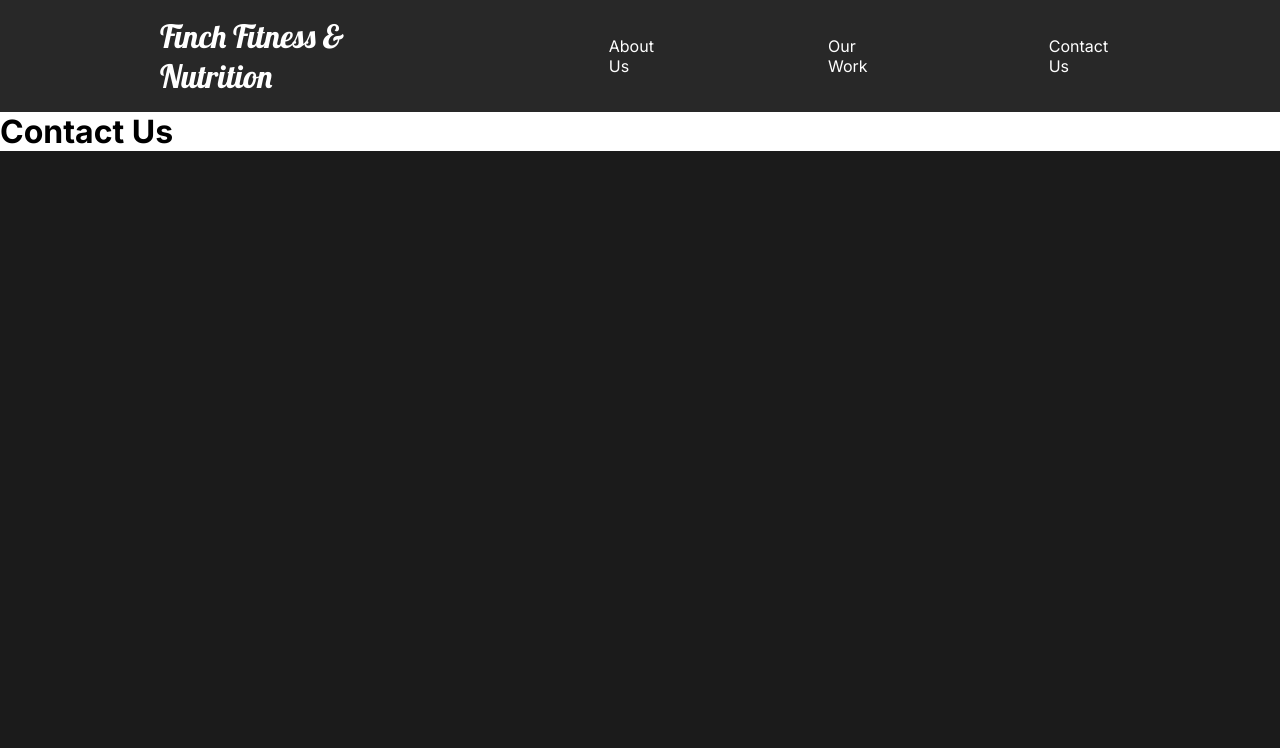
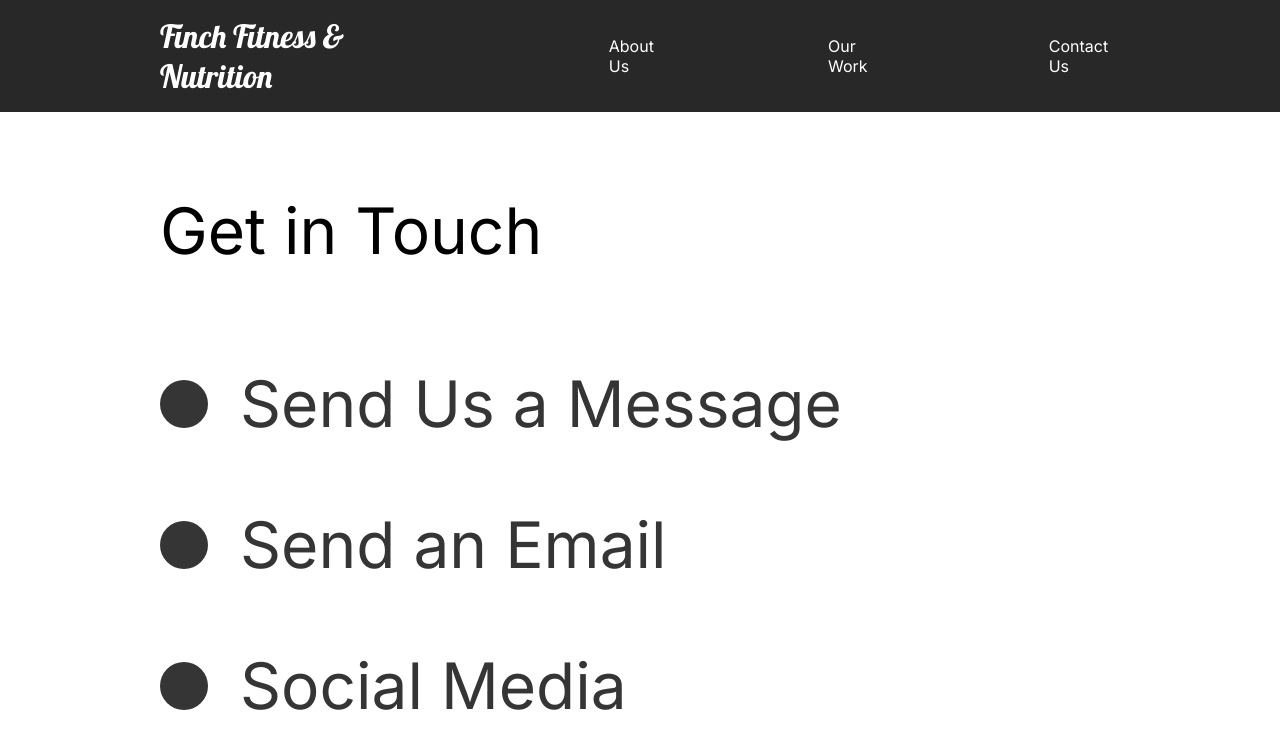
Before and after one commit to Chris-Finch/capture-website, a React (Create React App) app: page /contact in a window 1280 px wide. Shown: the top 748 px of the page. Built offline with nearby package versions, Linux system fonts and the light colour scheme.

Commit message:
Contact page/quirk fixes

```diff
--- a/package.json
+++ b/package.json
@@ -6,7 +6,7 @@
     "@testing-library/jest-dom": "^5.11.9",
     "@testing-library/react": "^11.2.3",
     "@testing-library/user-event": "^12.6.2",
-    "framer-motion": "^3.2.2-rc.1",
+    "framer-motion": "^2.9.0",
     "react": "^17.0.1",
     "react-dom": "^17.0.1",
     "react-intersection-observer": "^8.31.0",
--- a/src/App.js
+++ b/src/App.js
@@ -18,6 +18,7 @@
   return (
     <div className="App">
       <GlobalStyle />
+
       <Nav />
       <AnimatePresence exitBeforeEnter>
         <Switch location={location} key={location.pathname}>
--- a/src/animation.js
+++ b/src/animation.js
@@ -1,7 +1,7 @@
 export const pageAnimation = {
   hidden: {
     opacity: 0,
-    y: 300,
+    y: -300,
   },
   show: {
     opacity: 1,
--- a/src/components/FaqSection.js
+++ b/src/components/FaqSection.js
@@ -17,6 +17,7 @@
       <h2>
         Any Questions<span>FAQ</span>
       </h2>
+      {/* AnimateSharedLayout from framermotion lets detects if the layout changes, which it does when we toggle each question. Wrap around entire component/components */}
       <AnimateSharedLayout>
         <Toggle title="How Do I Start?">
           <div className="answer">
--- a/src/components/GlobalStyle.js
+++ b/src/components/GlobalStyle.js
@@ -11,7 +11,7 @@
     body{
         background: #1b1b1b;
         font-family: 'Inter', sans-serif;
-
+        overflow-x: hidden;
     }
     button{
         font-weight: bold;
--- a/src/components/Nav.js
+++ b/src/components/Nav.js
@@ -32,6 +32,9 @@
   align-items: center;
   padding: 1rem 10rem;
   background: #282828;
+  position: sticky;
+  top: 0;
+  z-index: 10;
   a {
     color: white;
     text-decoration: none;
--- /dev/null
+++ b/src/components/ScrollTop.js
@@ -0,0 +1,15 @@
+import { useEffect } from "react";
+import { useLocation } from "react-router-dom";
+
+const ScrollTop = () => {
+  const { pathname } = useLocation();
+  useEffect(() => {
+    window.scroll({
+      top: 0,
+      left: 0,
+    });
+  }, [pathname]);
+  return null;
+};
+
+export default ScrollTop;
--- a/src/components/Toggle.js
+++ b/src/components/Toggle.js
@@ -4,7 +4,7 @@
 const Toggle = ({ children, title }) => {
   const [toggle, setToggle] = useState(false);
   return (
-    // layout prop just lets framer motion know this component is changing
+    // layout prop just lets framer motion know this component is changing. use with AnimateSharedLayout(in FaqSection)
     <motion.div layout className="question" onClick={() => setToggle(!toggle)}>
       <motion.h4 layout>{title}</motion.h4>
       {toggle ? children : ""}
--- a/src/pages/AboutUs.js
+++ b/src/pages/AboutUs.js
@@ -5,6 +5,7 @@
 // Animations
 import { motion } from "framer-motion";
 import { pageAnimation } from "../animation";
+import ScrollTop from "../components/ScrollTop";
 
 const AboutUs = () => {
   return (
@@ -17,6 +18,7 @@
       <AboutSection />
       <ServicesSection />
       <FaqSection />
+      <ScrollTop />
     </motion.div>
   );
 };
--- a/src/pages/ContactUs.js
+++ b/src/pages/ContactUs.js
@@ -1,19 +1,77 @@
 // Animations
 import { motion } from "framer-motion";
-import { pageAnimation } from "../animation";
+import { pageAnimation, titleAnim } from "../animation";
+import styled from "styled-components";
+import ScrollTop from "../components/ScrollTop";
 
 const ContactUs = () => {
   return (
-    <motion.div
+    <ContactStyle
       exit="exit"
       variants={pageAnimation}
       initial="hidden"
       animate="show"
       style={{ background: "#fff" }}
     >
-      <h1>Contact Us</h1>
-    </motion.div>
+      <Title>
+        <Hide>
+          <motion.h2 variants={titleAnim}>Get in Touch</motion.h2>
+        </Hide>
+      </Title>
+
+      <div>
+        <Hide>
+          <Social variants={titleAnim}>
+            <Circle />
+            <h2>Send Us a Message</h2>
+          </Social>
+        </Hide>
+        <Hide>
+          <Social variants={titleAnim}>
+            <Circle />
+            <h2>Send an Email</h2>
+          </Social>
+        </Hide>
+        <Hide>
+          <Social variants={titleAnim}>
+            <Circle />
+            <h2>Social Media</h2>
+          </Social>
+        </Hide>
+      </div>
+      <ScrollTop />
+    </ContactStyle>
   );
 };
 
+const ContactStyle = styled(motion.div)`
+  padding: 5rem 10rem;
+  color: #353535;
+  min-height: 90vh;
+`;
+
+const Title = styled.div`
+  margin-bottom: 4rem;
+  color: black;
+`;
+
+const Hide = styled.div`
+  overflow: hidden;
+`;
+
+const Circle = styled.div`
+  border-radius: 50%;
+  width: 3rem;
+  height: 3rem;
+  background: #353535;
+`;
+
+const Social = styled(motion.div)`
+  display: flex;
+  align-items: center;
+  h2 {
+    margin: 2rem;
+  }
+`;
+
 export default ContactUs;
--- a/src/pages/OurWork.js
+++ b/src/pages/OurWork.js
@@ -14,8 +14,13 @@
   slider,
   sliderContainer,
 } from "../animation";
+import { useScroll } from "../components/UseScroll";
+import ScrollTop from "../components/ScrollTop";
 
 const OurWork = () => {
+  const [element, controls] = useScroll();
+  const [element2, controls2] = useScroll();
+
   return (
     <StyledWork
       exit="exit"
@@ -39,20 +44,31 @@
           </Hide>
         </Link>
       </StyledMovie>
-      <StyledMovie>
+      <StyledMovie
+        ref={element}
+        variants={fade}
+        animate={controls}
+        initial="hidden"
+      >
         <h2>The Racer</h2>
-        <div className="line"></div>
+        <motion.div variants={lineAnim} className="line"></motion.div>
         <Link to="/work/the-racer">
           <img src={theracer} alt="theracer" />
         </Link>
       </StyledMovie>
-      <StyledMovie>
+      <StyledMovie
+        ref={element2}
+        variants={fade}
+        animate={controls2}
+        initial="hidden"
+      >
         <h2>Good Times</h2>
-        <div className="line"></div>
+        <motion.div variants={lineAnim} className="line"></motion.div>
         <Link to="/work/good-times">
           <img src={goodtimes} alt="goodtimes" />
         </Link>
       </StyledMovie>
+      <ScrollTop />
     </StyledWork>
   );
 };
@@ -66,7 +82,7 @@
   }
 `;
 
-const StyledMovie = styled.div`
+const StyledMovie = styled(motion.div)`
   padding-bottom: 10rem;
   .line {
     height: 0.5rem;
```
Also changed, not shown: 2 other files (tests, documents, lock files or other folders).
